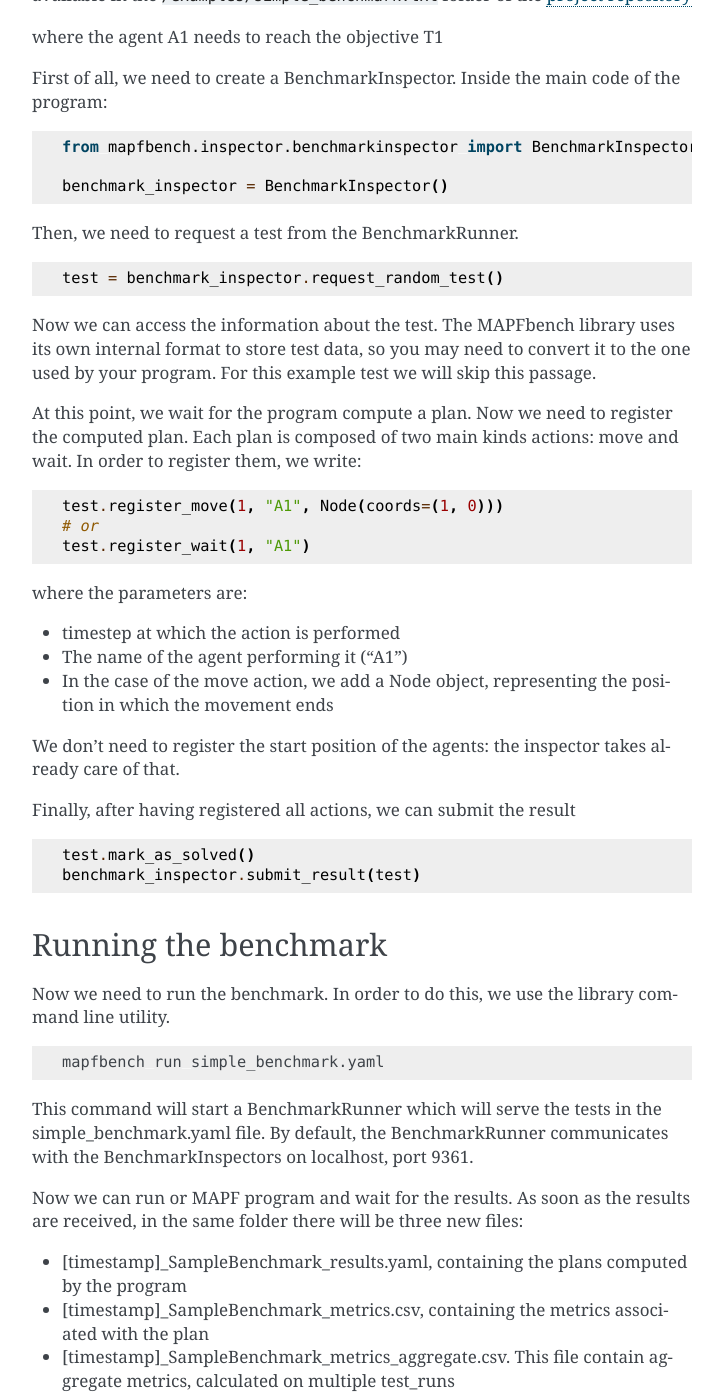
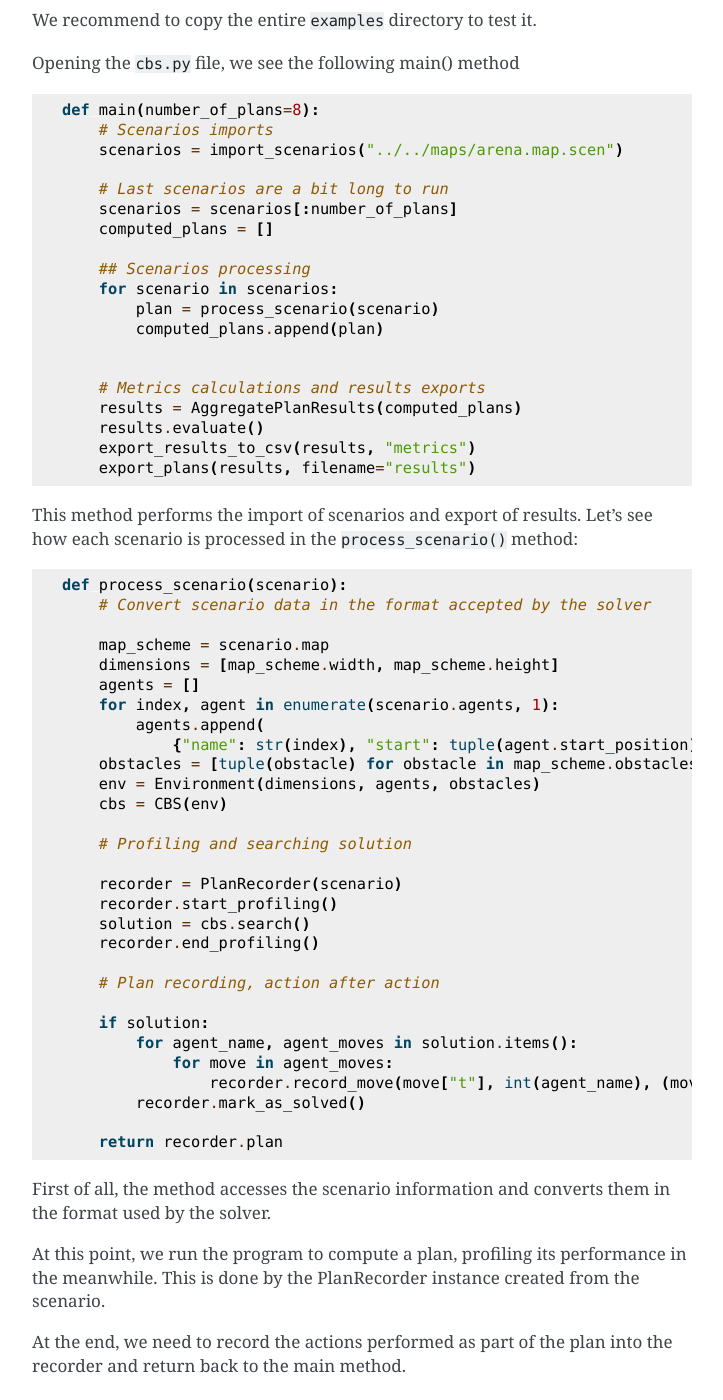
Before and after one commit to LucaLeonx/MAPF_pii_Project, a Sphinx documentation site: the page built from docs/tutorial/introduction.md, in a window 1280 px wide and 1400 px high, scrolled down 1182 px. Shown: the whole window, without its empty margins (388-1111 px from the left). Built offline with Sphinx 7.4.7, drawn with Linux system fonts in a browser that asks for light colours; pages that are not in the unit, such as notebooks, are missing from menus; some of the changed text lies outside the part shown.

Commit message:
Fixed tests, added documentation

````diff
--- a/docs/conf.py
+++ b/docs/conf.py
@@ -17,13 +17,13 @@ sys.path.insert(0, os.path.abspath("..")) # for Readme
 
 # with pathlib
 # import pathlib
-
-#path = pathlib.Path(__file__).resolve() / '..' / '..' / 'mapfbench'
+# May be needed in future
+# path = pathlib.Path(__file__).resolve() / '..' / '..' / 'mapfbench'
 
 project = 'MAPFbench'
 copyright = '2024, Stefano Lanza, Luca Leonzio'
 author = 'Stefano Lanza, Luca Leonzio'
-release = '1.2'
+release = '1.4'
 
 # -- General configuration ---------------------------------------------------
 # https://www.sphinx-doc.org/en/master/usage/configuration.html#general-configuration
@@ -33,8 +33,6 @@ myst_enable_extensions = ["colon_fence"]
 templates_path = ['_templates']
 exclude_patterns = ['architecture', 'material', '_build', 'Thumbs.db', '.DS_Store']
 
-
-
 # -- Options for HTML output -------------------------------------------------
 # https://www.sphinx-doc.org/en/master/usage/configuration.html#options-for-html-output
 
--- a/docs/tutorial/introduction.md
+++ b/docs/tutorial/introduction.md
@@ -4,37 +4,33 @@
 Running a benchmark in MAPFbench involves
 the following steps:
 
-1. __Importing a benchmark file__. This file is a specially
-   formatted .yaml file containing a collection of tests.
+1. __Importing benchmark files__. MAPFBench can import .map and .scen files
+   with the format detailed by [Nathan Sturtenvant on movingai.com](https://movingai.com/benchmarks/formats.html)
 
-   Each test represents a MAPF problem instance and includes:
-   - A unique, identifying name
-   - A graph
-   - A list of entities which need to be considered during
-     the benchmark, that is agents, objectives and obstacles
+   Each benchmark is composed of several scenarios, distinguished by a
+   "bucket" number. A scenario includes a Map,
+   and a certain number of agents, along with their starts positions and
+   objective positions.
 
-   A benchmark may include more iterations of the same test.
+   Sample files can be found under docs\examples\maps in the project repository.
+
+   MAPFBench is able to directly import scenarios with their maps, provided that the
+   path listed in the .scen files. Paths are treated as relative to the scenario file
 
 2. __Running the benchmark__. After having imported a benchmark, its tests must be
    submitted to the running programs, and their results collected.
 
-   MAPFBench enables this by employing a client-side architectures:
-   there is a central server, the BenchmarkRunner, which
-   communicates with programs using a specific component,
-   called BenchmarkInspector.
-
-   Programs running MAPF solvers can request tests and submit
-   corresponding plans using this object. Moreover,
-   multiple instances of the same program can be run in
-   parallel, in order to finish all tests faster
+   This phase requires the conversion of the scenario data in the format used
+   by the solver.
 
 3. __Calculating metrics__. After having collected all test
    results, MAPFbench elaborates them, determining
    whether there are conflicts in the submitted plans and
    calculating corresponding metrics (e.g. makespan, sum of costs...)
 
-4. __Exporting results__. Both the generated plans and the corresponding
-   metrics are exported in files: the former in .yaml format, the latter in a .csv table
+4. __Exporting results__. The computed plans, along with metrics and conflicts,
+   can be exported later to a .yaml file. Moreover, numerical indices can be
+   exported directly to .csv files
 
 ## Instrumenting a program
 
@@ -46,81 +42,96 @@ At the moment, it is possible to instruments scripts in Python only
 (or, at least, with python bindings)
 :::
 
-In the next section, we will try to make a program run a simple benchmark,
-available in the `/examples/simple_benchmark.txt` folder of the
+In the next section, we will try to make a program run a simple benchmark.
+The code we will use is available in the `/examples/solvers/cbs` folder of the
 [project repository](https://github.com/LucaLeonx/MAPF_pii_Project/tree/main/docs/examples)
 
+We recommend to copy the entire `examples` directory to test it.
+
+Opening the `cbs.py` file, we see the following main() method
+```python
+def main(number_of_plans=8):
+    # Scenarios imports
+    scenarios = import_scenarios("../../maps/arena.map.scen")
+
+    # Last scenarios are a bit long to run
+    scenarios = scenarios[:number_of_plans]
+    computed_plans = []
+
+    ## Scenarios processing
+    for scenario in scenarios:
+        plan = process_scenario(scenario)
+        computed_plans.append(plan)
 
 
-where the agent A1 needs to reach the objective T1
+    # Metrics calculations and results exports
+    results = AggregatePlanResults(computed_plans)
+    results.evaluate()
+    export_results_to_csv(results, "metrics")
+    export_plans(results, filename="results")
+```
 
-First of all, we need to create a BenchmarkInspector.
-Inside the main code of the program:
+This method performs the import of scenarios and export of results.
+Let's see how each scenario is processed in the `process_scenario()` method:
 
 ```python
-from mapfbench.inspector.benchmarkinspector import BenchmarkInspector
+def process_scenario(scenario):
+    # Convert scenario data in the format accepted by the solver
 
-benchmark_inspector = BenchmarkInspector()
+    map_scheme = scenario.map
+    dimensions = [map_scheme.width, map_scheme.height]
+    agents = []
+    for index, agent in enumerate(scenario.agents, 1):
+        agents.append(
+            {"name": str(index), "start": tuple(agent.start_position), "goal": tuple(agent.objective_position)})
+    obstacles = [tuple(obstacle) for obstacle in map_scheme.obstacles]
+    env = Environment(dimensions, agents, obstacles)
+    cbs = CBS(env)
+
+    # Profiling and searching solution
+
+    recorder = PlanRecorder(scenario)
+    recorder.start_profiling()
+    solution = cbs.search()
+    recorder.end_profiling()
+
+    # Plan recording, action after action
+
+    if solution:
+        for agent_name, agent_moves in solution.items():
+            for move in agent_moves:
+                recorder.record_move(move["t"], int(agent_name), (move["x"], move["y"]))
+        recorder.mark_as_solved()
+
+    return recorder.plan
 ```
 
-Then, we need to request a test from the BenchmarkRunner.
+First of all, the method accesses the scenario information and converts them in the
+format used by the solver.
 
-```python
-test = benchmark_inspector.request_random_test()
-```
+At this point, we run the program to compute a plan,
+profiling its performance in the meanwhile. This is done by the
+PlanRecorder instance created from the scenario.
 
-Now we can access the information about the test.
-The MAPFbench library uses its own internal format to
-store test data, so you may need to convert it
-to the one used by your program. For this
-example test we will skip this passage.
+At the end, we need to record the actions performed as part of the plan
+into the recorder and return back to the main method.
 
-At this point, we wait for the program compute a plan.
-Now we need to register the computed plan. Each plan is
-composed of two main kinds actions: move and wait.
-In order to register them, we write:
-
-```python
-test.register_move(1, "A1", Node(coords=(1, 0)))
-# or
-test.register_wait(1, "A1")
-```
-
-where the parameters are:
-- timestep at which the action is performed
-- The name of the agent performing it ("A1")
-- In the case of the move action, we add a Node object,
-  representing the position in which the movement ends
-
-We don't need to register the start position of the agents:
-the inspector takes already care of that.
-
-Finally, after having registered all actions, we can submit the result
-
-```python
-test.mark_as_solved()
-benchmark_inspector.submit_result(test)
-```
 
 ## Running the benchmark
 
-Now we need to run the benchmark. In order to do this,
-we use the library command line utility.
+
+Now we can run or MAPF program and wait for the results.
 
 ```shell
-mapfbench run simple_benchmark.yaml
+
+python cbs.py
+
 ```
 
-This command will start a BenchmarkRunner which will serve the tests
-in the simple_benchmark.yaml file. By default, the BenchmarkRunner
-communicates with the BenchmarkInspectors on localhost, port 9361.
-
-Now we can run or MAPF program and wait for the results.
 As soon as the results are received, in the same folder there will be
 three new files:
-- [timestamp]_SampleBenchmark_results.yaml, containing the plans computed by the program
-- [timestamp]_SampleBenchmark_metrics.csv, containing the metrics associated with the plan
-- [timestamp]_SampleBenchmark_metrics_aggregate.csv. This file contain aggregate metrics,
-calculated on multiple test_runs
+- results.yaml, containing the plans computed by the algorithm for each scenario
+- metrics_plans.csv, containing the detailed metrics calculated for each plan
+- metrics.csv, containing the aggregate metrics of all plans
 
 The benchmark run is now complete
--- a/pyproject.toml
+++ b/pyproject.toml
@@ -4,7 +4,7 @@ build-backend = "setuptools.build_meta"
 
 [project]
 name = "mapfbench"
-version = "1.4"
+version = "2.0b"
 description = "A simple library for benchmarking MAPF algorithms"
 readme = "README.md"
 requires-python = ">= 3.9"
````
Also changed, not shown: docs/tutorial/installation.md (+2 -6 lines), docs/tutorial/profiling.md (+2 -2 lines), docs/tutorial/results_format.md (+3 -12 lines), 5 other files.
